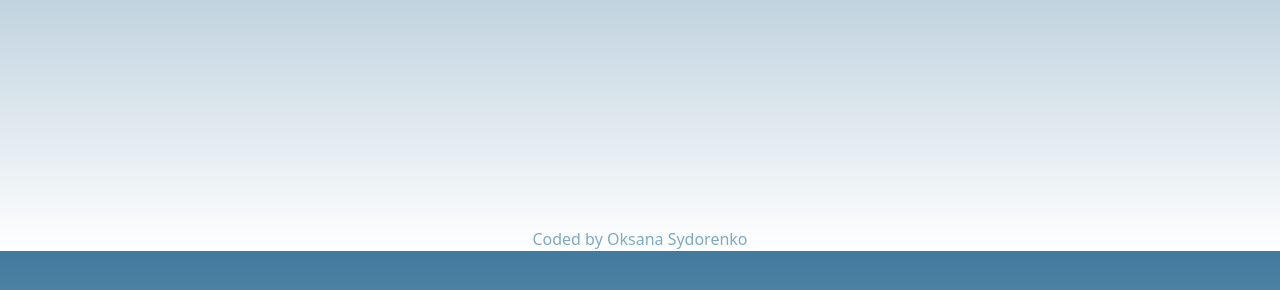
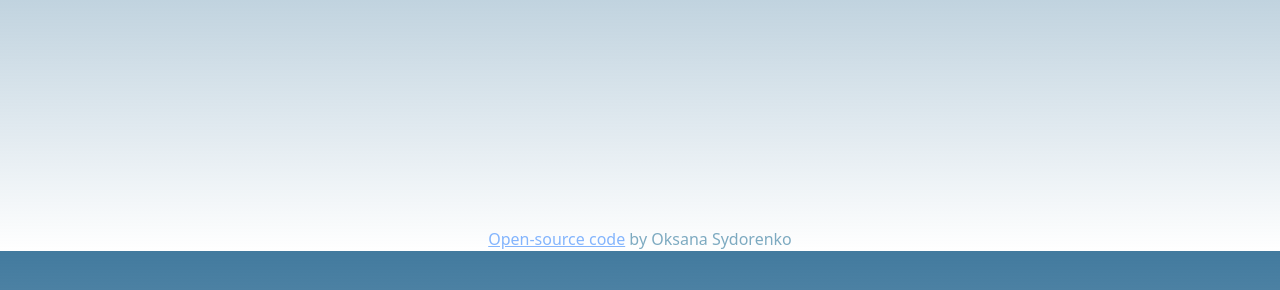
Before and after one commit to Oksana-Sydorenko/my-awsome-app, a plain HTML site: page index.html in a window 1280 px wide. Shown: the part 510-800 px from the top of the page. Drawn offline with nearby package versions, Linux system fonts and the light colour scheme.

Commit message:
added a link to github

```diff
--- a/index.html
+++ b/index.html
@@ -99,7 +99,9 @@
       </div>
     </div>
     </div>
-    <footer>Coded by Oksana Sydorenko</footer>
+    <footer>
+        <a href="https://github.com/Oksana-Sydorenko/my-awsome-app">Open-source code</a> by Oksana Sydorenko
+    </footer>
     <script src="index.js"></script>
   </body>
 </html>
```
